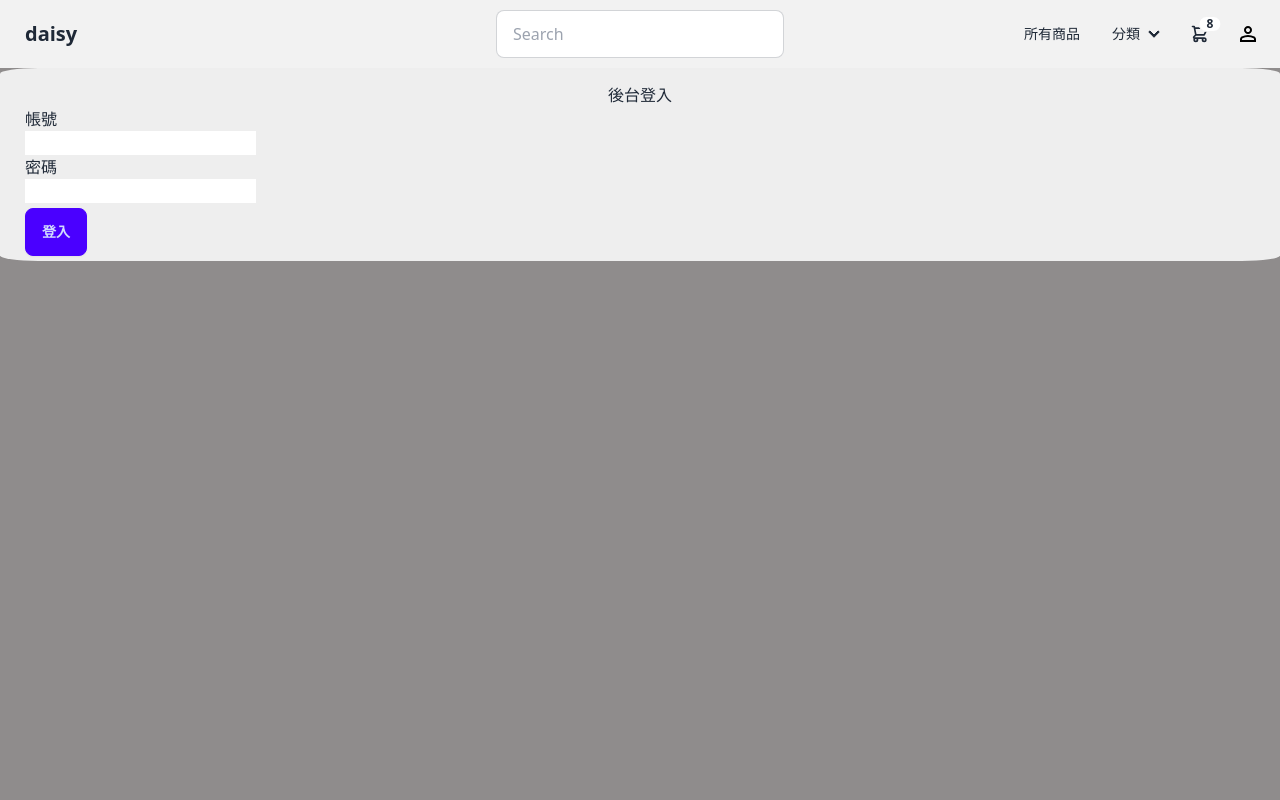
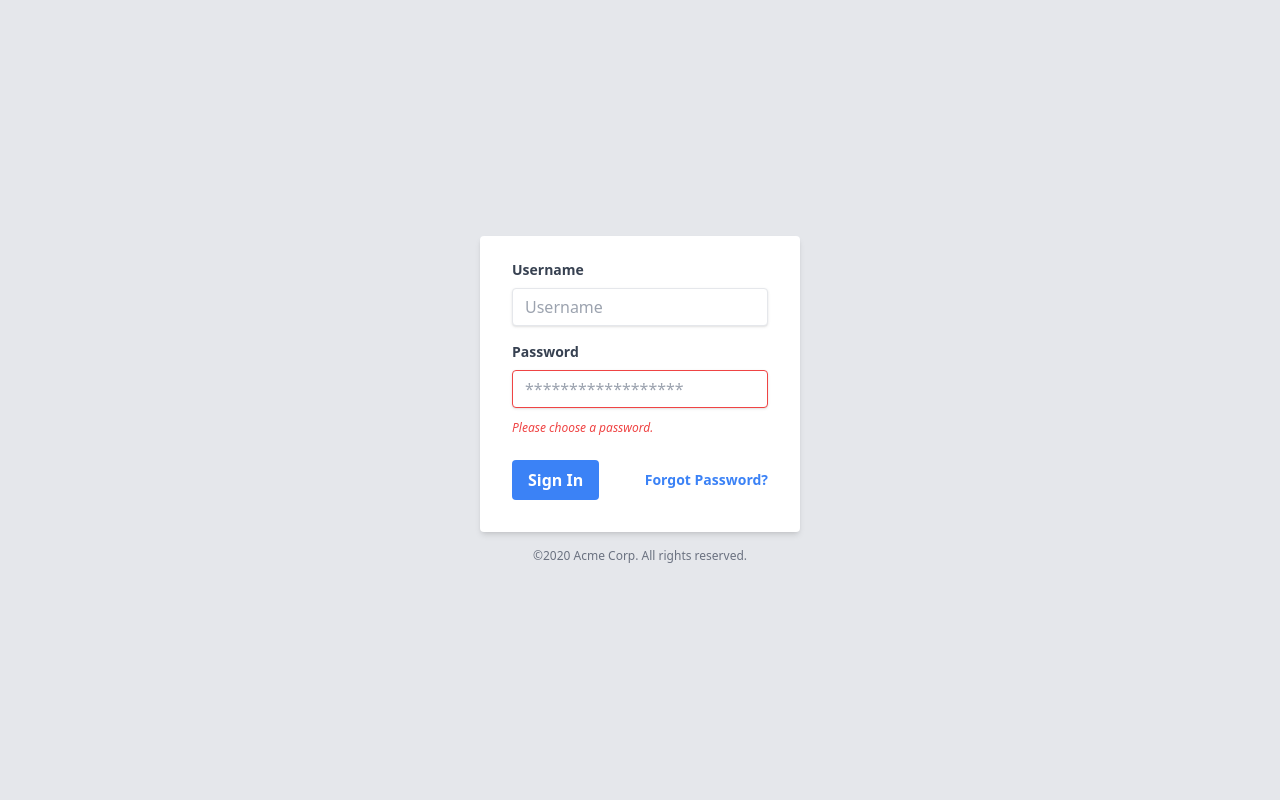
Before and after one commit to LIN-CHIN/eshop-frontend, a Nuxt app: page /Admin/Login in a window 1280 px wide. Shown: the top 800 px of the page. Built offline with nearby package versions, Linux system fonts and the light colour scheme.

Commit message:
feat: modify login page ui from bootstrap to daisyUI

```diff
--- a/pages/Admin/Login/index.vue
+++ b/pages/Admin/Login/index.vue
@@ -1,63 +1,51 @@
 <template>
-  <div class="full-container d-flex flex-column justify-content-center ">
-    <div class="container login-container">
-      <div class="row login-header">
-        <h3 class="col">
-          後台登入
-        </h3>
-      </div>
-      <div class="row">
-        <label for="userNumber" class="col-sm col-form-label">帳號</label>
-      </div>
-      <div class="row">
-        <div class="col-sm">
-          <input id="userNumber" type="text" class="form-control">
+  <div class="w-full h-screen bg-gray-200 flex justify-center items-center">
+    <div class="w-full max-w-xs">
+      <form class="bg-white shadow-md rounded px-8 pt-6 pb-8 mb-4">
+        <div class="mb-4">
+          <label class="block text-gray-700 text-sm font-bold mb-2" for="username">
+            Username
+          </label>
+          <input class="shadow appearance-none border rounded w-full py-2 px-3
+                      text-gray-700 leading-tight
+                        focus:outline-none focus:shadow-outline"
+                 id="username"
+                 type="text"
+            placeholder="Username">
         </div>
-      </div>
-      <div class="row">
-        <label for="userPassword" class="col-sm col-form-label">密碼</label>
-      </div>
-      <div class="row">
-        <div class="col-sm">
-          <input id="userPassword" type="password" class="form-control">
+        <div class="mb-6">
+          <label class="block text-gray-700 text-sm font-bold mb-2" for="password">
+            Password
+          </label>
+          <input class="shadow appearance-none border border-red-500 rounded w-full py-2 px-3
+                      text-gray-700 mb-3 leading-tight
+                        focus:outline-none focus:shadow-outline"
+                 id="password"
+                 type="password"
+            placeholder="******************">
+          <p class="text-red-500 text-xs italic">Please choose a password.</p>
         </div>
-      </div>
-      <div class="row login-btn-block">
-        <div class="col-6" />
-        <button class="btn btn-primary col-6">
-          登入
-        </button>
-      </div>
+        <div class="flex items-center justify-between">
+          <button class="bg-blue-500 hover:bg-blue-700 text-white
+                        font-bold py-2 px-4 rounded
+                        focus:outline-none focus:shadow-outline" type="button">
+            Sign In
+          </button>
+          <a class="inline-block align-baseline font-bold text-sm text-blue-500
+                  hover:text-blue-800" href="#">
+            Forgot Password?
+          </a>
+        </div>
+      </form>
+      <p class="text-center text-gray-500 text-xs">
+        &copy;2020 Acme Corp. All rights reserved.
+      </p>
     </div>
   </div>
 </template>
 
-<script lang="ts">
-export default {
-
-};
+<script setup lang="ts">
+definePageMeta({
+  layout: false,
+});
 </script>
-
-<style>
-.login-container{
-    border-radius: 3%;
-    background-color: #eeeeee;
-    width: auto;
-    padding: 15px 25px 5px 25px;
-}
-
-.login-header{
-    text-align: center;
-}
-
-.login-btn-block{
-    margin: 5px 0 0 0;
-}
-
-.full-container
-{
-    height: 100vh;
-    width: 100%;
-    background-color: #8f8c8c;
-}
-</style>
```
